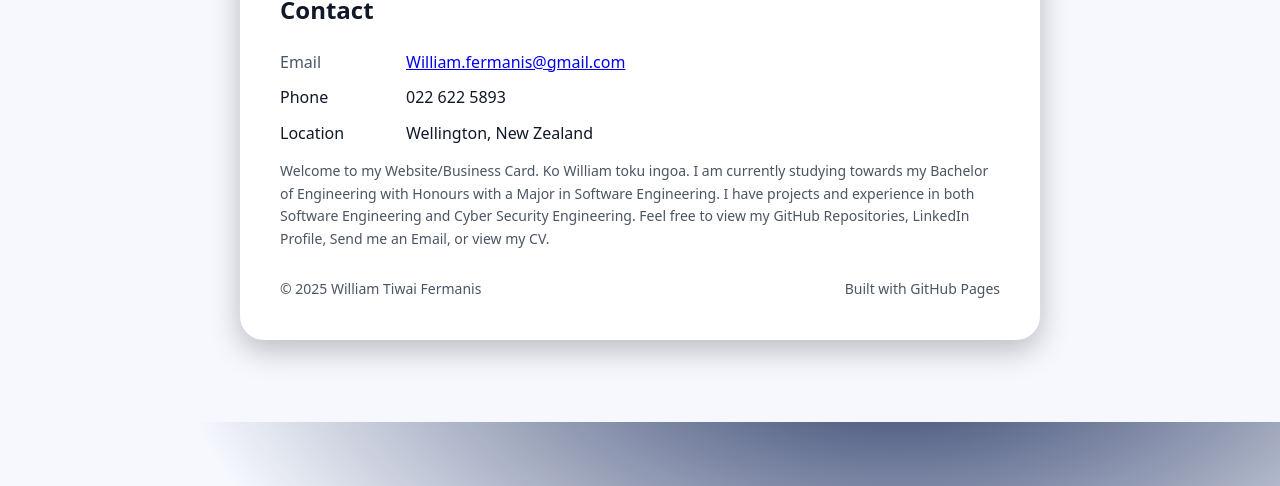
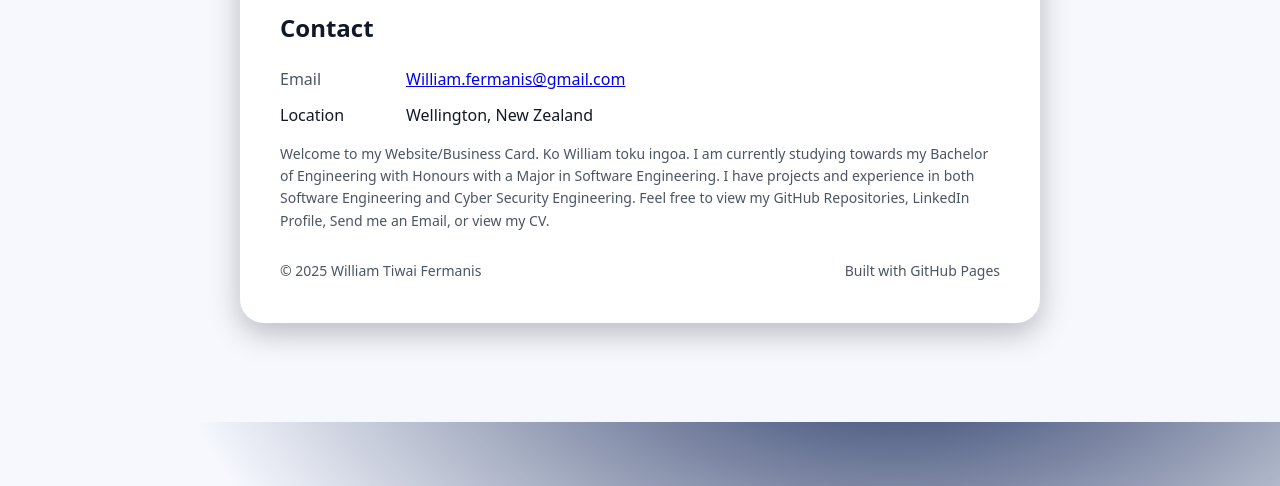
Before and after one commit to William-Fermanis/William-Fermanis, a plain HTML site: page index.html in a window 1280 px wide. Shown: the part 378-864 px from the top of the page. Drawn offline with Linux system fonts and the light colour scheme.

Commit message:
removed unnecessary details

```diff
--- a/index.html
+++ b/index.html
@@ -87,8 +87,6 @@
       <div class="meta">
         <div>Email</div>
         <div><a href="mailto:william.fermanis@gmail.com">William.fermanis@gmail.com</a></div>
-        <div>Phone</div>
-        <div>022 622 5893</a></div>
         <div>Location</div>
         <div>Wellington, New Zealand</div>
       </div>
```
